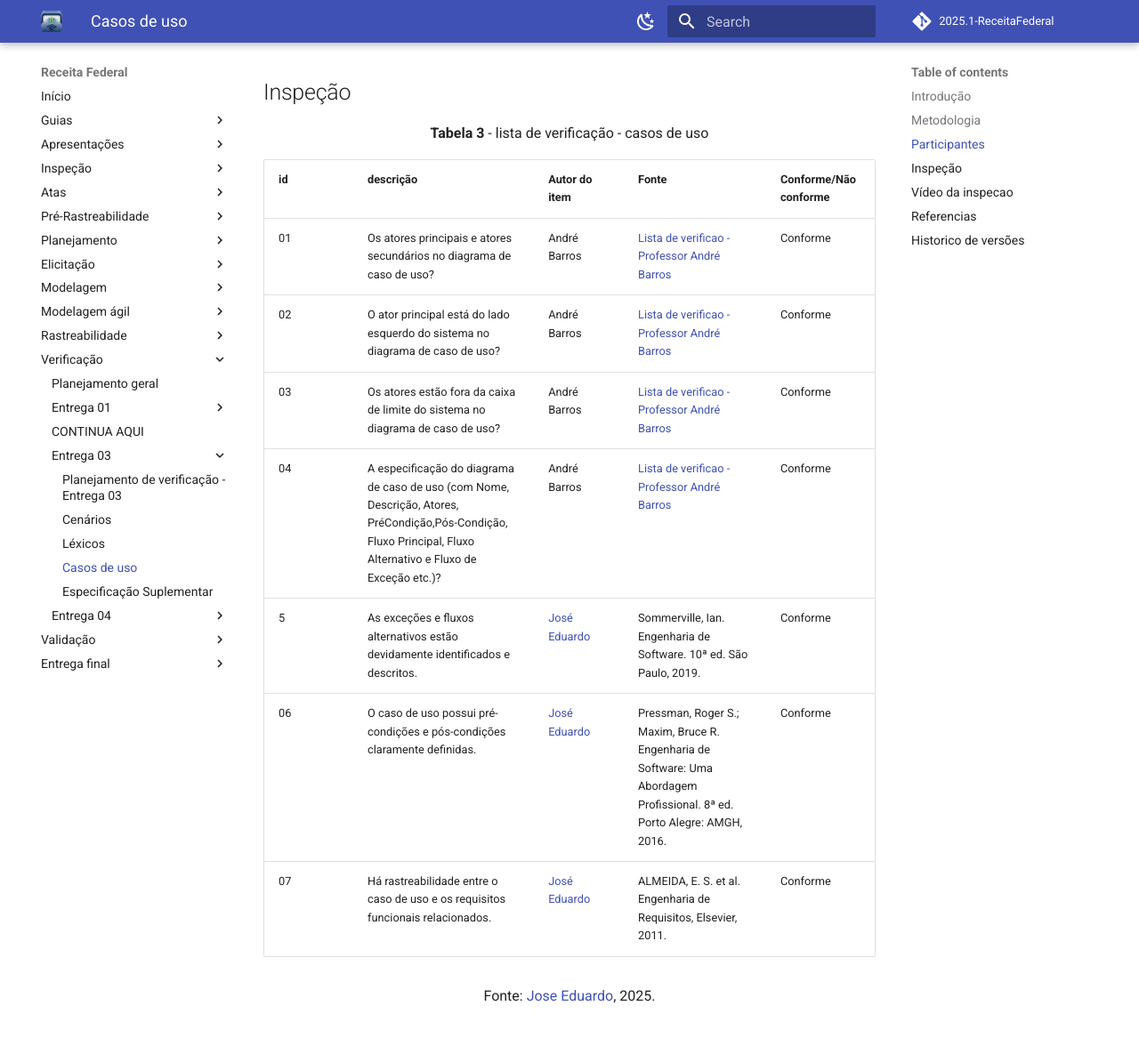
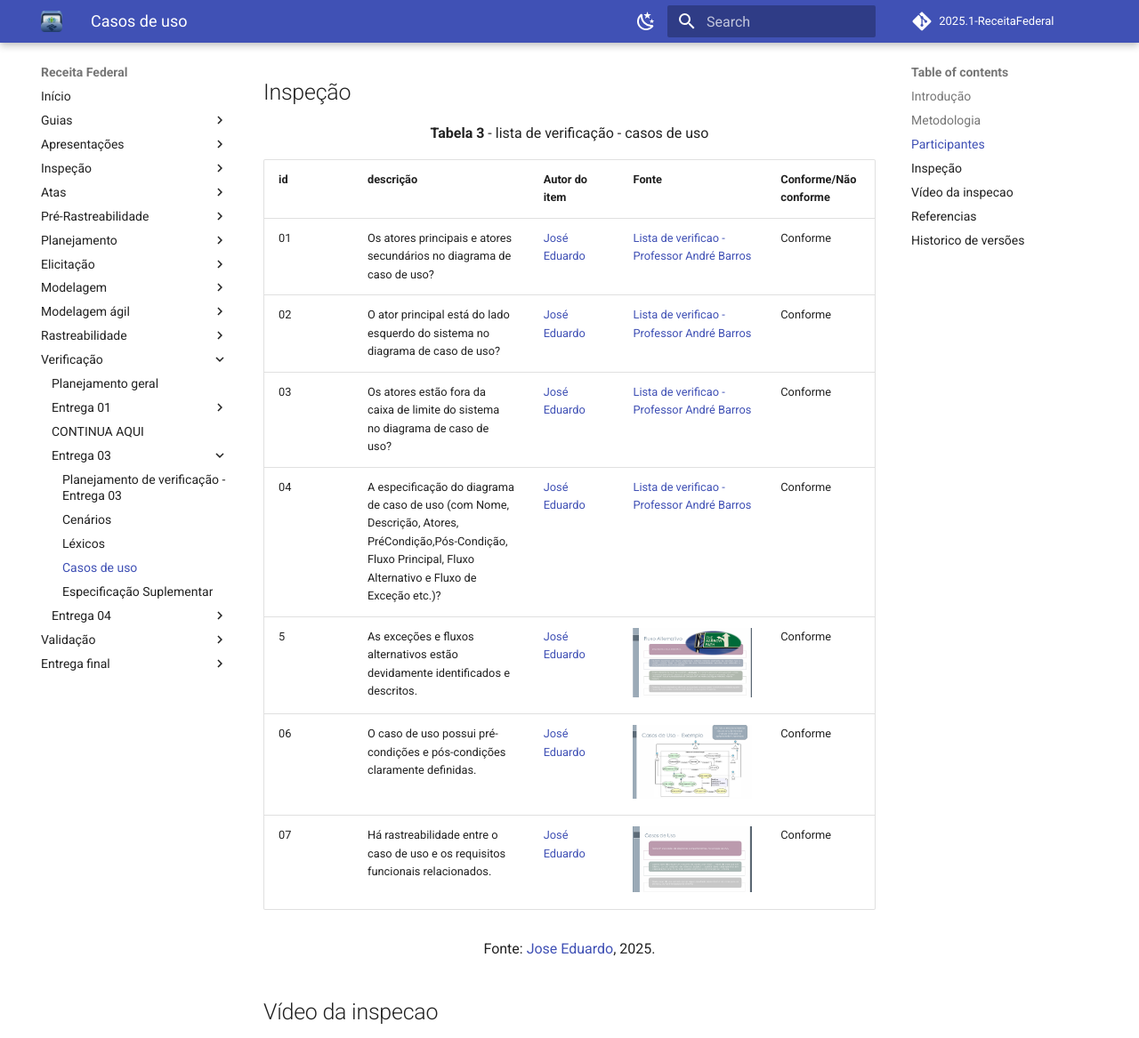
Before and after one commit to Requisitos-de-Software/2025.1-Meu-INSS, an MkDocs documentation site: the page built from docs/verificacao/entrega3/lista-casosdeuso.md, in a window 1280 px wide and 1400 px high, scrolled down 948 px, cut to the strip 0-1167 px from the top of the window. Shown: the whole strip at 89% size. Built offline with MkDocs 1.6.1 and Material for MkDocs 9.7.7, drawn with Linux system fonts in a browser that asks for light colours; comment, search, counter and statistics services are not loaded.

Commit message:
correcoes lista

```diff
--- a/docs/verificacao/entrega3/lista-casosdeuso.md
+++ b/docs/verificacao/entrega3/lista-casosdeuso.md
@@ -32,13 +32,13 @@
 
 | id    | descrição                                                                                    | Autor do item      | Fonte                                                                                  | Conforme/Não conforme |
 | ----- | -------------------------------------------------------------------------------------------- | ------------------ | -------------------------------------------------------------------------------------- | --------------------- |
-| 01 | Os atores principais e atores secundários no diagrama de caso de uso?   | André Barros | [Lista de verificao - Professor André Barros]() |          Conforme             |
-| 02 | O ator principal está do lado esquerdo do sistema no diagrama de caso de uso?             | André Barros | [Lista de verificao - Professor André Barros]()                                |          Conforme             |
-| 03 | Os atores estão fora da caixa de limite do sistema no diagrama de caso de uso?                 | André Barros | [Lista de verificao - Professor André Barros]()                     |       Conforme                |
-| 04 | A especificação do diagrama de caso de uso (com Nome, Descrição, Atores, PréCondição,Pós-Condição,  Fluxo Principal, Fluxo Alternativo e Fluxo de Exceção etc.)?          | André Barros | [Lista de verificao - Professor André Barros]()                  |        Conforme               |
-| 5 | As exceções e fluxos alternativos estão devidamente identificados e descritos.                     | [José Eduardo](https://github.com/jevprado) | Sommerville, Ian. Engenharia de Software. 10ª ed. São Paulo, 2019.              |         Conforme              |
-| 06 | 	O caso de uso possui pré-condições e pós-condições claramente definidas. | [José Eduardo](https://github.com/jevprado) | Pressman, Roger S.; Maxim, Bruce R. Engenharia de Software: Uma Abordagem Profissional. 8ª ed. Porto Alegre: AMGH, 2016. |       Conforme                |
-| 07 | 	Há rastreabilidade entre o caso de uso e os requisitos funcionais relacionados. | [José Eduardo](https://github.com/jevprado) | ALMEIDA, E. S. et al. Engenharia de Requisitos, Elsevier, 2011.                   |       Conforme
+| 01 | Os atores principais e atores secundários no diagrama de caso de uso?   | [José Eduardo](https://github.com/jevprado) | [Lista de verificao - Professor André Barros]() |         Conforme              |
+| 02 | O ator principal está do lado esquerdo do sistema no diagrama de caso de uso?             | [José Eduardo](https://github.com/jevprado) | [Lista de verificao - Professor André Barros]()                                |      Conforme                  |
+| 03 | Os atores estão fora da caixa de limite do sistema no diagrama de caso de uso?                 |[José Eduardo](https://github.com/jevprado) | [Lista de verificao - Professor André Barros]()                     |       Conforme                 |
+| 04 | A especificação do diagrama de caso de uso (com Nome, Descrição, Atores, PréCondição,Pós-Condição,  Fluxo Principal, Fluxo Alternativo e Fluxo de Exceção etc.)?          | [José Eduardo](https://github.com/jevprado) | [Lista de verificao - Professor André Barros]()                  |    Conforme                    |
+| 5 | As exceções e fluxos alternativos estão devidamente identificados e descritos.                     | [José Eduardo](https://github.com/jevprado) | ![](../../assets/docs-verificacao/fluxo-alt.png)            |     Conforme                   |
+| 06 | 	O caso de uso possui pré-condições e pós-condições claramente definidas. | [José Eduardo](https://github.com/jevprado) | ![](../../assets/docs-verificacao/uc02.png)|     Conforme                   |
+| 07 | 	Há rastreabilidade entre o caso de uso e os requisitos funcionais relacionados. | [José Eduardo](https://github.com/jevprado) | ![](../../assets/docs-verificacao/uc01.png)                   |   Conforme
 
 <font size="3"><p style="text-align: center">Fonte: [Jose Eduardo](https://github.com/jevprado), 2025.</p></font>
 
```
Also changed, not shown: docs/verificacao/entrega3/lista-cenarios.md (+7 -7 lines), docs/verificacao/entrega3/lista-espsup.md (+7 -6 lines), docs/verificacao/entrega3/lista-lexicos.md (+5 -5 lines).
